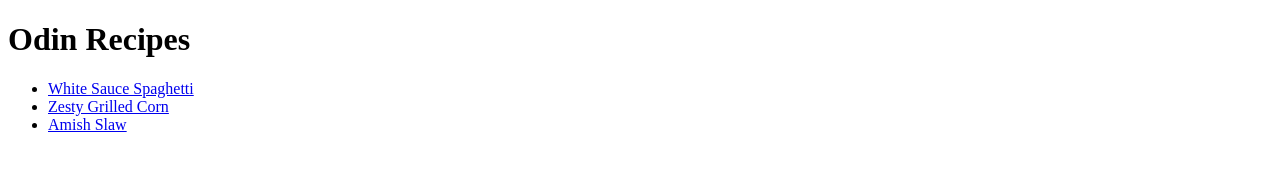
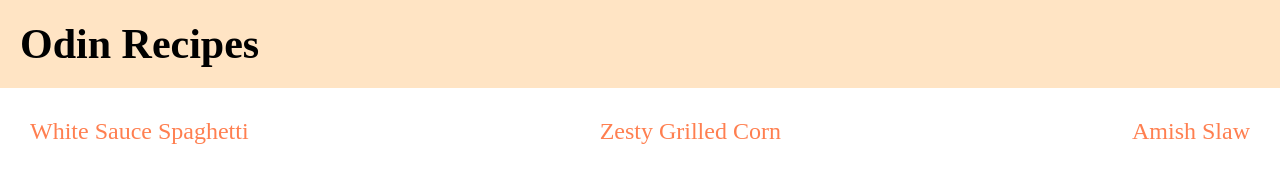
Before and after one commit to a159753de/odin-recipes, a plain HTML site: page index.html in a window 1280 px wide. Drawn offline with Linux system fonts and the light colour scheme.

Commit message:
add styles

```diff
--- a/index.html
+++ b/index.html
@@ -11,7 +11,7 @@
     <link rel="shortcut icon" href="" />
     <link rel="bookmark" href="" />
     <!--CSS link-->
-    <link rel="stylesheet" href="" />
+    <link rel="stylesheet" href="./styles/style.css" />
   </head>
   <body>
     <h1>Odin Recipes</h1>
--- /dev/null
+++ b/styles/style.scss
@@ -0,0 +1,30 @@
+* {
+  padding: 0;
+  margin: 0;
+  box-sizing: border-box;
+}
+body {
+  display: flex;
+  flex-direction: column;
+}
+
+h1 {
+  background-color: bisque;
+  padding: 20px;
+  font-size: 42px;
+}
+
+ul {
+  display: flex;
+  align-items: center;
+  justify-content: space-between;
+  padding: 30px;
+  li {
+    list-style: none;
+    a {
+      color: coral;
+      text-decoration: none;
+      font-size: x-large;
+    }
+  }
+}
```
Also changed, not shown: styles/style.css (added), 1 other file.
